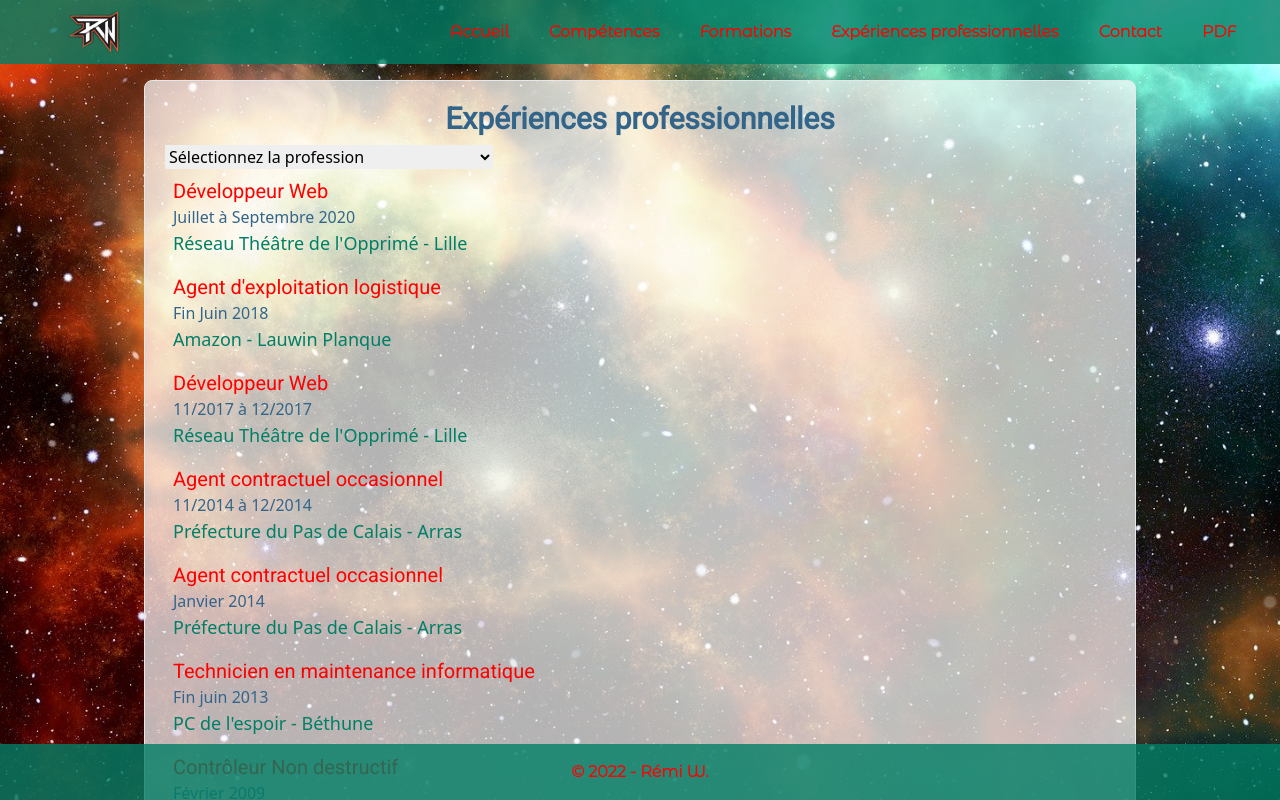
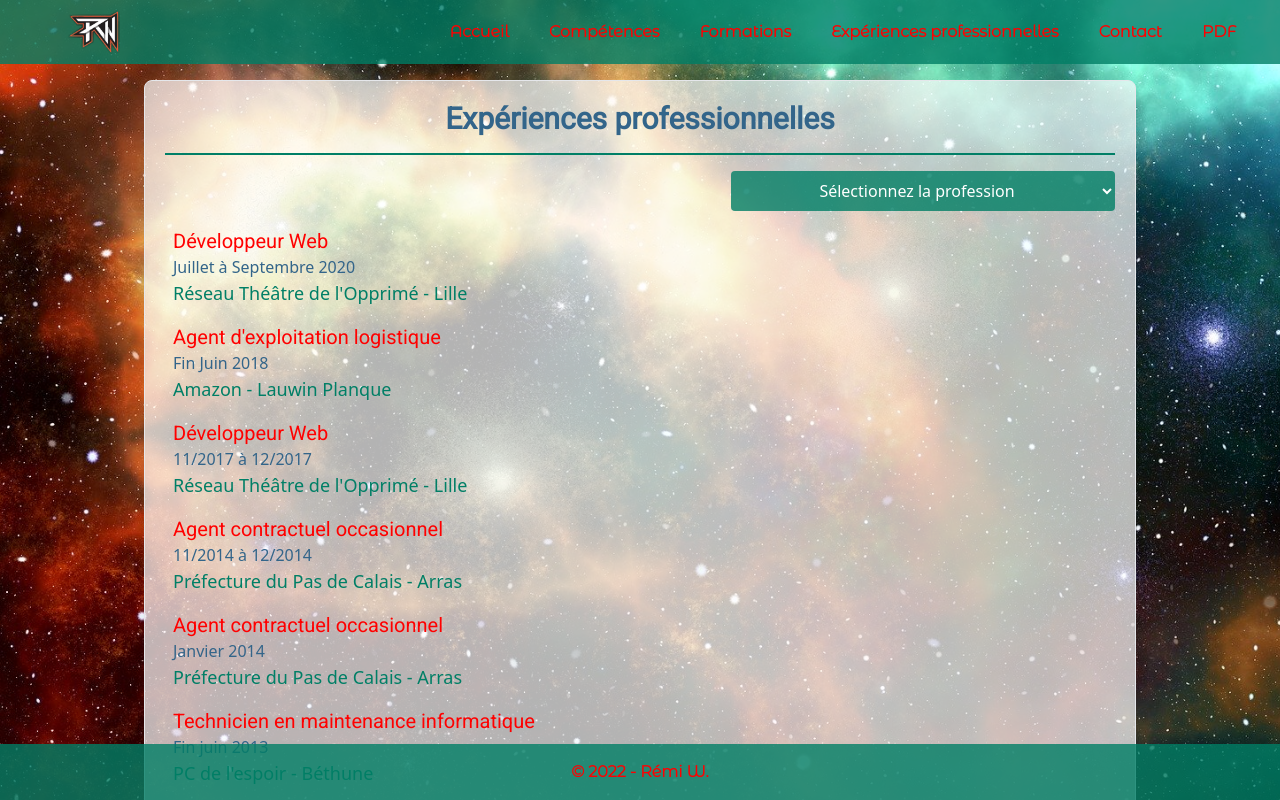
Before and after one commit to Willremi/cv-react, a React (Create React App) app: page /experiences in a window 1280 px wide. Built offline with nearby package versions, Linux system fonts and the light colour scheme; a web font is replaced by a local one.

Commit message:
Stylisation du bouton select

```diff
--- a/src/pages/Experiences.js
+++ b/src/pages/Experiences.js
@@ -27,17 +27,20 @@ const Experiences = () => {
         <div className='flex items-center justify-center mt-20 mb-20'>
             <div className='bg-div-white rounded-lg border shadow-lg mx-5 md:mx-36 p-5 w-full'>
                 <h1 className='text-center text-div-blue font-roboto font-semibold'>Expériences professionnelles</h1>
+                <div className="border-t-2 my-4 border-div-green"></div>
+                <div className="mt-3">
+                    <div className="text-center xl:text-right">
+                        <select value={selected} onChange={selectionExp
+                        } className="text-center p-2 xl:px-1 rounded bg-nav-greenOp text-white xl:w-96">
+                            {options.map(opt =>
+                                <option value={opt.tag} key={opt.id} className="">{opt.name}</option>
+                            )}
+                        </select>
+                    </div>
 
-                <div className="mt-2">
-                    <select value={selected} onChange={selectionExp
-                    }>
-                        {options.map(opt =>
-                            <option value={opt.tag} key={opt.id}>{opt.name}</option>
-                        )}
-                    </select>
-
+                    <div className="mt-2">
                     {ExperiencesInfo.map(item =>
-                        <div key={item.id} className={`${selected === item.tag || selected ==='' ? 'flex' :'hidden'}`}>
+                        <div key={item.id} className={`${selected === item.tag || selected === '' ? 'flex' : 'hidden'}`}>
                             <div className="p-2">
                                 <div>
                                     <h3 className='text-div-red font-roboto'>{item.title}</h3>
@@ -47,10 +50,10 @@ const Experiences = () => {
                                     <p className='text-div-green xl:text-lg'>{item.location}</p>
                                 </div>
                             </div>
-                            {/* <div className={`${item.id !== 1 && 'border-t-2 mx-2 my-2 border-white'}`}></div> */}
                         </div>
 
                     )}
+                    </div>
                 </div>
             </div>
         </div>
--- a/src/pages/Formations.js
+++ b/src/pages/Formations.js
@@ -15,6 +15,7 @@ const Formations = () => {
         <div className='flex items-center justify-center mt-20 mb-20'>
             <div className='bg-div-white rounded-lg border shadow-lg mx-5 md:mx-36 p-5 w-full'>
                 <h1 className='text-center text-div-blue font-roboto font-semibold'>Formations</h1>
+                <div className="border-t-2 my-4 border-div-green"></div>
                 {FormationsInfo.map(item =>
                     // <div key={item.id} className="flex">
 
```
